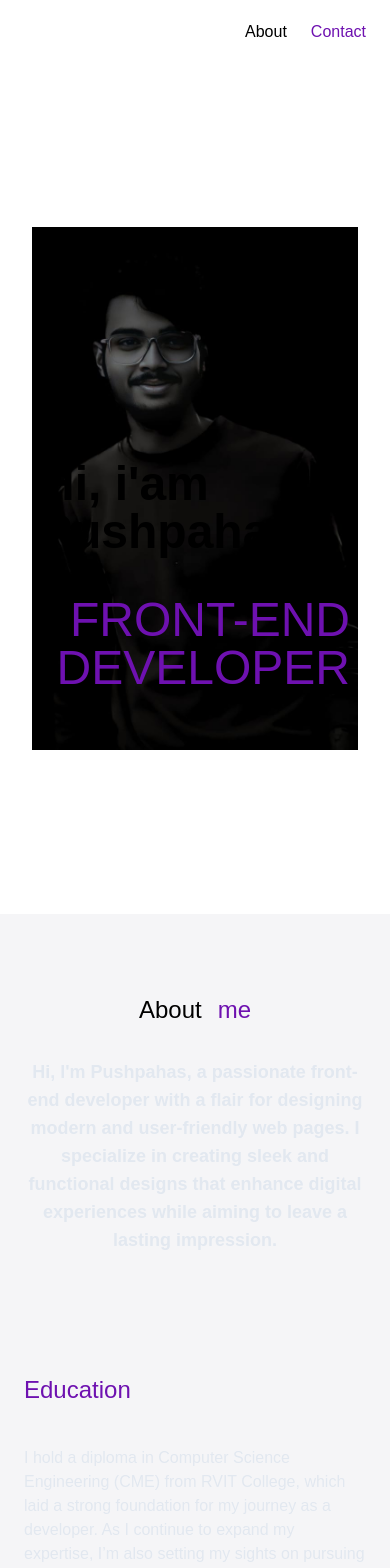
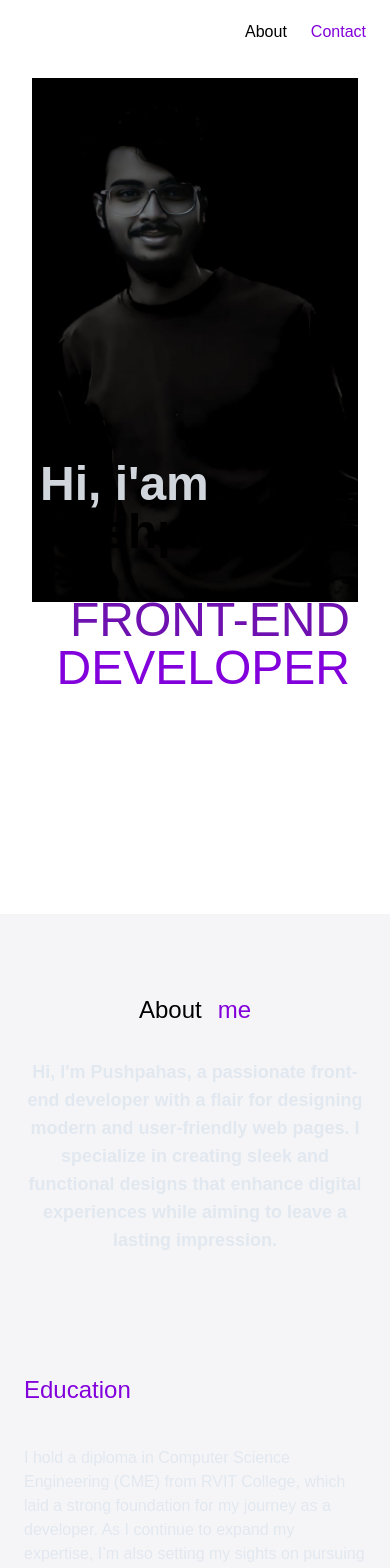
Before and after one commit to pushpa001-dev/pushpahas_portfolio, a Next.js app: page / in a window 390 px wide. Shown: the top 1568 px of the page. Built offline with nearby package versions, Linux system fonts and the light colour scheme.

Commit message:
aling home pahe

```diff
--- a/src/app/Transitionlayout.tsx
+++ b/src/app/Transitionlayout.tsx
@@ -36,7 +36,7 @@ export default function TransitionLayout({ children }: { children: ReactNode })
               animate={{ scaleY: 0 }}
               exit={{ scaleY: 0 }}
               transition={{ duration: 0.5, ease: [0.22, 1, 0.36, 1] }}
-              className="fixed top-0 left-0 w-full h-[100vh] bg-purple-700 origin-top z-50"
+              className="fixed top-0 left-0 w-full h-[100vh] bg-purple-600 origin-top z-50"
             />
           </>
         )}
--- a/src/app/about/page.tsx
+++ b/src/app/about/page.tsx
@@ -23,7 +23,7 @@ const page = () => {
           web pages that leave a lasting impression.
         </p>
 
-        <p className="text-1xl lg:text-4xl text-purple-800 text-center lg:text-start font-bold">
+        <p className="text-1xl lg:text-4xl text-purple-700 text-center lg:text-start font-bold">
           I'm exploring 3D website design to push digital boundaries and craft
           immersive experiences.
         </p>
--- a/src/app/components/Bio.tsx
+++ b/src/app/components/Bio.tsx
@@ -11,7 +11,7 @@ const Biodata = ({ title, content }: Biodataprops) => {
   return (
     <div className="flex flex-col items-center justify-center xl:flex-row py-20 xl:px-20 relative w-full gap-10 ">
       <div className="w-full flex items-center xl:justify-center">
-        <h1 className="text-purple-800 text-2xl lg:text-7xl flex ">{title}</h1>
+        <h1 className="text-purple-700 text-2xl lg:text-7xl flex ">{title}</h1>
       </div>
       <div className="flex w-full xl:justify-center">
         <p className="w-full lg:text-2xl  text-slate-200 xl:text-center">
@@ -28,7 +28,7 @@ const Bio = () => {
       <div className="flex items-center  flex-col gap-8 lg:gap-20 py-10 lg:py-5 xl:py-20">
         <div className="flex gap-4">
           <p className="text-bold text-2xl lg:text-4xl">About</p>
-          <p className="text-purple-800 text-bold text-2xl lg:text-4xl">me</p>
+          <p className="text-purple-700 text-bold text-2xl lg:text-4xl">me</p>
         </div>
         <div className="flex lg:max-w-[1100px] items-center justify-center text-slate-200 text-lg text-center">
           <p className=" xl:text-3xl font-bold">
--- a/src/app/components/Footer.tsx
+++ b/src/app/components/Footer.tsx
@@ -17,10 +17,10 @@ const Contactme = ({ image, link, name }: contactmeprops) => {
 
 const Footer = () => {
   return (
-    <section className="w-full max-w-[3480px] mx-auto py-10 px-10 lg:py-5  flex items-center justify-between flex-col sm:flex-row gap-10 lg:px-20 3xl:px-0 bg-zinc-800 bottom-0 ">
+    <section className="w-full max-w-[3480px] mx-auto py-10 px-10 lg:py-5  flex items-center justify-between flex-col sm:flex-row gap-10 lg:px-20 3xl:px-0 bg-zinc-700 ">
       <div className="flex gap-1 text-2xl">
         <h1>Reach Pushpahas</h1>
-        <h1 className="text-purple-800 text-2xl">Now</h1>
+        <h1 className="text-purple-700 text-2xl">Now</h1>
       </div>
       <div className=" grid grid-cols-4 gap-10 ">
         <Contactme
--- a/src/app/components/My_projects.tsx
+++ b/src/app/components/My_projects.tsx
@@ -27,7 +27,7 @@ const My_projects = () => {
   return (
     <section className="flex items-center flex-col  justify-between  max-w-[3840px] gap-10 mx-auto w-full py-40 lg:py-7 xl:py-8 px-6 lg:px-20 bg-black">
       <div className="flex gap-2 items-center justify-center w-full">
-        <h1 className="text-purple-800  text-2xl lg:text-4xl ">My </h1>
+        <h1 className="text-purple-700  text-2xl lg:text-4xl ">My </h1>
         <h1 className="text-2xl lg:text-4xl">projects</h1>
       </div>
       <div className="flex flex-col items-center justify-center gap-5 py-20 lg:flex-row w-full">
--- a/src/app/components/Navbar.tsx
+++ b/src/app/components/Navbar.tsx
@@ -25,7 +25,7 @@ const Navbar = () => {
             </p>
           </Link>
           <Link href="/contact">
-            <p className="hover:font-semibold text-purple-800 lg:text-2xl">
+            <p className="hover:font-semibold text-purple-700 lg:text-2xl">
               {" "}
               Contact{" "}
             </p>
--- a/src/app/components/intro.tsx
+++ b/src/app/components/intro.tsx
@@ -4,10 +4,10 @@ import Image from "next/image";
 import * as motion from "motion/react-client"
 const Intro = () => {
   return (
-    <section className="flex  items-center justify-center mx-auto max-w-[3048px] px-6 lg:px-20 3xl:px-0 lg:py-0 top-0 z-[-1] sticky h-[100vh]">
+    <section className="flex  items-center justify-center mx-auto max-w-[3048px] px-6 lg:px-20 3xl:px-0 top-0 z-[-1] sticky h-[100vh] overflow-auto stick ">
 
 
-      <div className="w-full flex items-center justify-center relative z-[-1] top-0 h-[100vh]">
+      <div className="w-full flex justify-center z-[-1]  top-0 h-[100vh]">
         <motion.div
             initial={{ opacity: 0, scale: 0 }}
             animate={{ opacity: 1, scale: 1 }}
@@ -34,7 +34,7 @@ const Intro = () => {
 
       <div className="flex flex-col items-center bottom-[-10%] md:bottom-0 justify-center w-full gap-10 lg:gap-20 px-10 lg:px-30 absolute h-[100vh]">
         <div className="w-full flex flex-col items-start justify-center">
-          <h1 className="text-5xl md:text-6xl lg:text-7xl xl:text-8xl font-bold">
+          <h1 className="text-5xl md:text-6xl lg:text-7xl xl:text-8xl font-bold text-gray-300">
             Hi, i'am
           </h1>
           <h1 className="text-5xl md:text-6xl lg:text-7xl xl:text-8xl font-bold">
@@ -45,7 +45,7 @@ const Intro = () => {
           <h1 className="text-5xl md:text-6xl lg:text-7xl xl:text-8xl text-purple-800">
             FRONT-END
           </h1>
-          <h1 className="text-5xl md:text-6xl lg:text-7xl xl:text-8xl text-purple-800">
+          <h1 className="text-5xl md:text-6xl lg:text-7xl xl:text-8xl text-purple-700">
             DEVELOPER
           </h1>
         </div>
--- a/src/app/layout.tsx
+++ b/src/app/layout.tsx
@@ -2,8 +2,9 @@ import type { Metadata } from "next";
 import { Geist, Geist_Mono } from "next/font/google";
 import "./globals.css";
 import Navbar from "./components/Navbar";
+
+import TransitionLayout from "./Transitionlayout";
 import Footer from "./components/Footer";
-import TransitionLayout from "./Transitionlayout";
 
 
 
@@ -39,8 +40,9 @@ export default function RootLayout({
         <Navbar />
 
         {children}
-
+        <div className="">
         <Footer />
+        </div>
         </TransitionLayout>
 
       </body>
--- a/src/app/page.tsx
+++ b/src/app/page.tsx
@@ -5,12 +5,14 @@ import Intro from "./components/intro";
 import Bio from "./components/Bio";
 import My_projects from "./components/My_projects";
 
+
 const page = () => {
   return (
     <>
       <Intro />
       <Bio />
       <My_projects />
+
     </>
   );
 };
```
